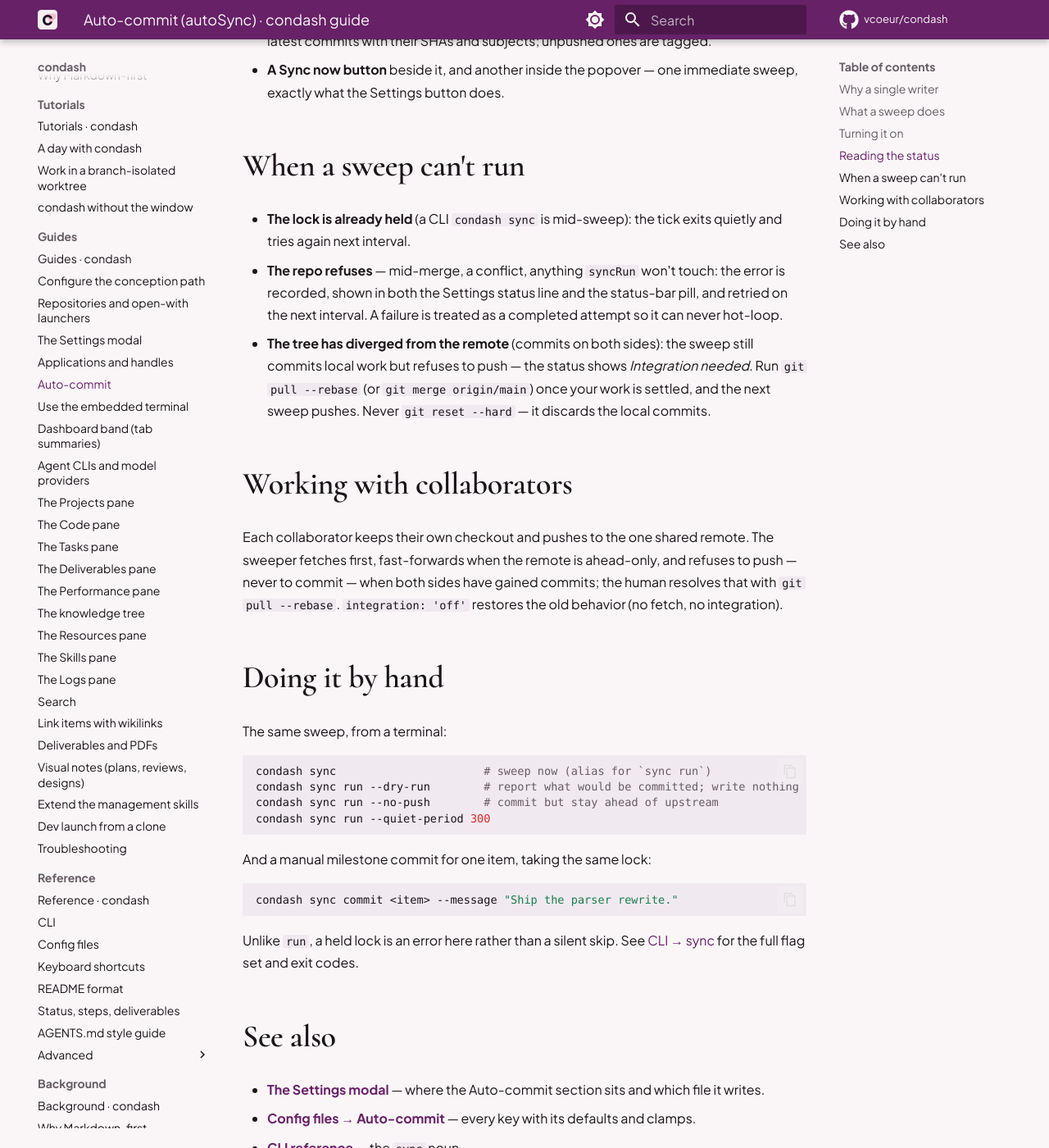
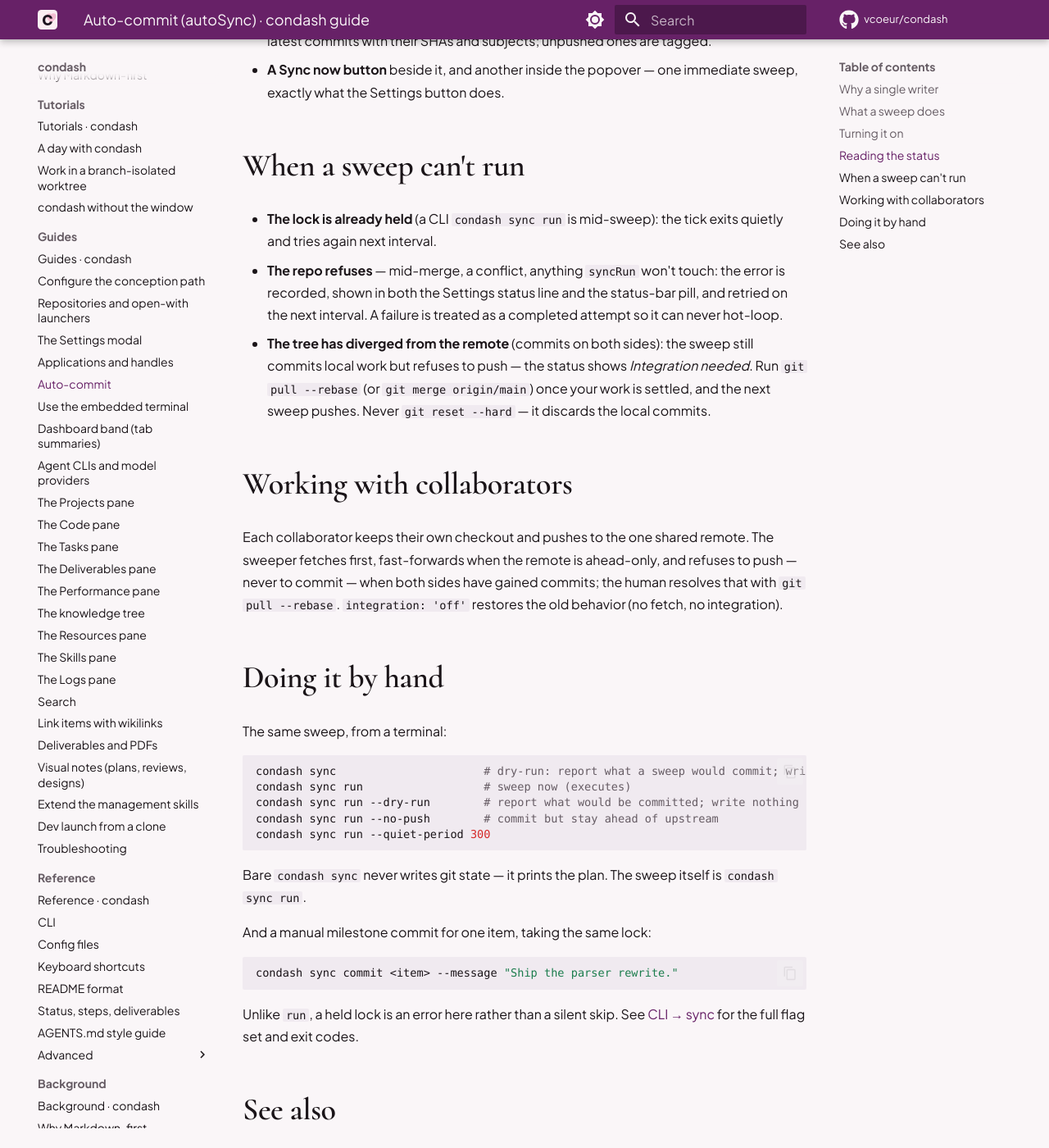
Before and after one commit to vcoeur/condash, an MkDocs documentation site: the page built from docs/guides/auto-commit.md, in a window 1280 px wide and 1400 px high, scrolled down 2733 px. Shown: the whole window at 82% size. Built offline with MkDocs 1.6.1 and Material for MkDocs 9.7.7, drawn with Linux system fonts in a browser that asks for light colours; comment, search, counter and statistics services are not loaded.

Commit message:
docs: state the dry-run default across the sync surface
reference/cli.md, docs/help/cli.md, and the auto-commit guide now say bare condash sync reports the plan and writes nothing, and that the sweep itself is sync run. The template knowledge skills reword 'condash sync is the only committer' to 'condash sync run (the sweeper)' so the claim stays accurate under the new default.

````diff
--- a/docs/guides/auto-commit.md
+++ b/docs/guides/auto-commit.md
@@ -68,7 +68,7 @@
 
 ## When a sweep can't run
 
-- **The lock is already held** (a CLI `condash sync` is mid-sweep): the tick exits quietly and tries again next interval.
+- **The lock is already held** (a CLI `condash sync run` is mid-sweep): the tick exits quietly and tries again next interval.
 - **The repo refuses** — mid-merge, a conflict, anything `syncRun` won't touch: the error is recorded, shown in both the Settings status line and the status-bar pill, and retried on the next interval. A failure is treated as a completed attempt so it can never hot-loop.
 - **The tree has diverged from the remote** (commits on both sides): the sweep still commits local work but refuses to push — the status shows *Integration needed*. Run `git pull --rebase` (or `git merge origin/main`) once your work is settled, and the next sweep pushes. Never `git reset --hard` — it discards the local commits.
 
@@ -81,11 +81,15 @@
 The same sweep, from a terminal:
 
 ```bash
-condash sync                      # sweep now (alias for `sync run`)
+condash sync                      # dry-run: report what a sweep would commit; write nothing
+condash sync run                  # sweep now (executes)
 condash sync run --dry-run        # report what would be committed; write nothing
 condash sync run --no-push        # commit but stay ahead of upstream
 condash sync run --quiet-period 300
 ```
+
+Bare `condash sync` never writes git state — it prints the plan. The sweep itself
+is `condash sync run`.
 
 And a manual milestone commit for one item, taking the same lock:
 
````
Also changed, not shown: conception-template/.agents/skills/knowledge/update.md (+1 -1 lines), conception-template/.agents/skills/knowledge/verify.md (+1 -1 lines), docs/get-started/releases.md (+1 -1 lines), docs/help/cli.md (+1 -1 lines), docs/reference/cli.md (+3 -1 lines).
